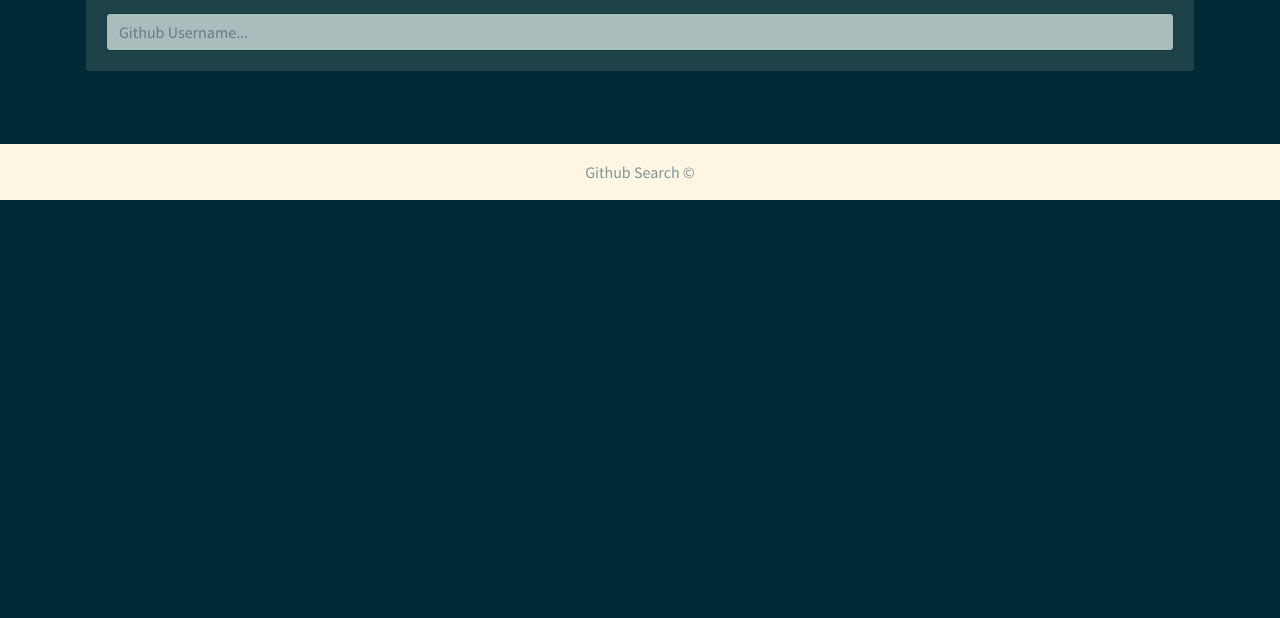
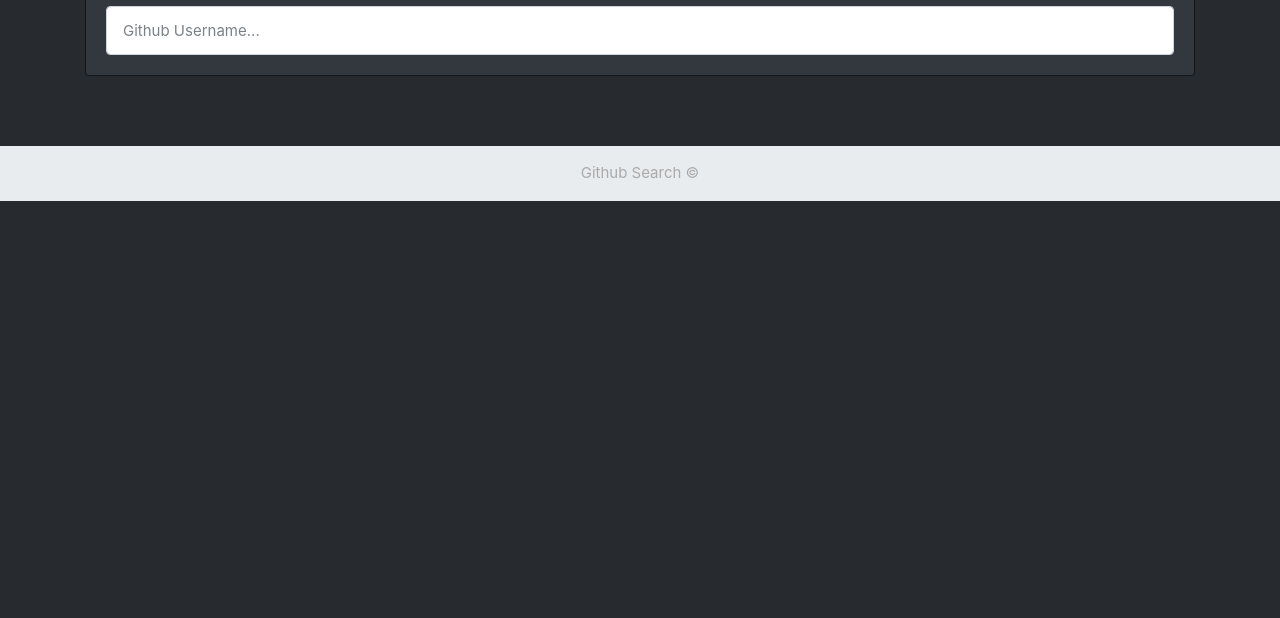
Before and after one commit to trent-grunewald/GitHub-Search-API, a plain HTML site: page index.html in a window 1280 px wide. Shown: the part 182-800 px from the top of the page. Drawn offline with nearby package versions, Linux system fonts and the light colour scheme.

Commit message:
Theme change

```diff
--- a/index.html
+++ b/index.html
@@ -4,7 +4,7 @@
   <meta charset="UTF-8">
   <meta name="viewport" content="width=device-width, initial-scale=1.0">
   <meta http-equiv="X-UA-Compatible" content="ie=edge">
-  <link rel="stylesheet" href="https://bootswatch.com/4/solar/bootstrap.min.css">
+  <link rel="stylesheet" href="https://bootswatch.com/4/slate/bootstrap.min.css">
   <title>Github Search</title>
 </head>
 <body>
```
